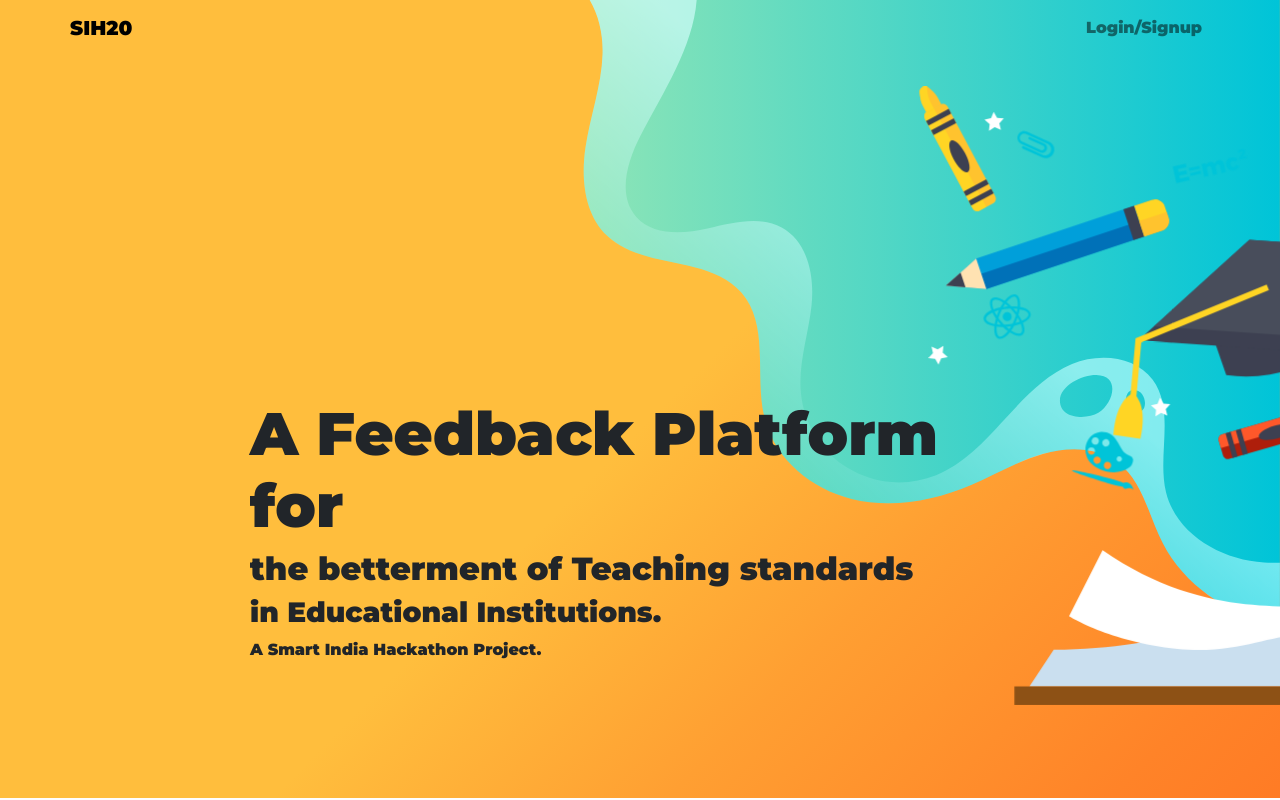
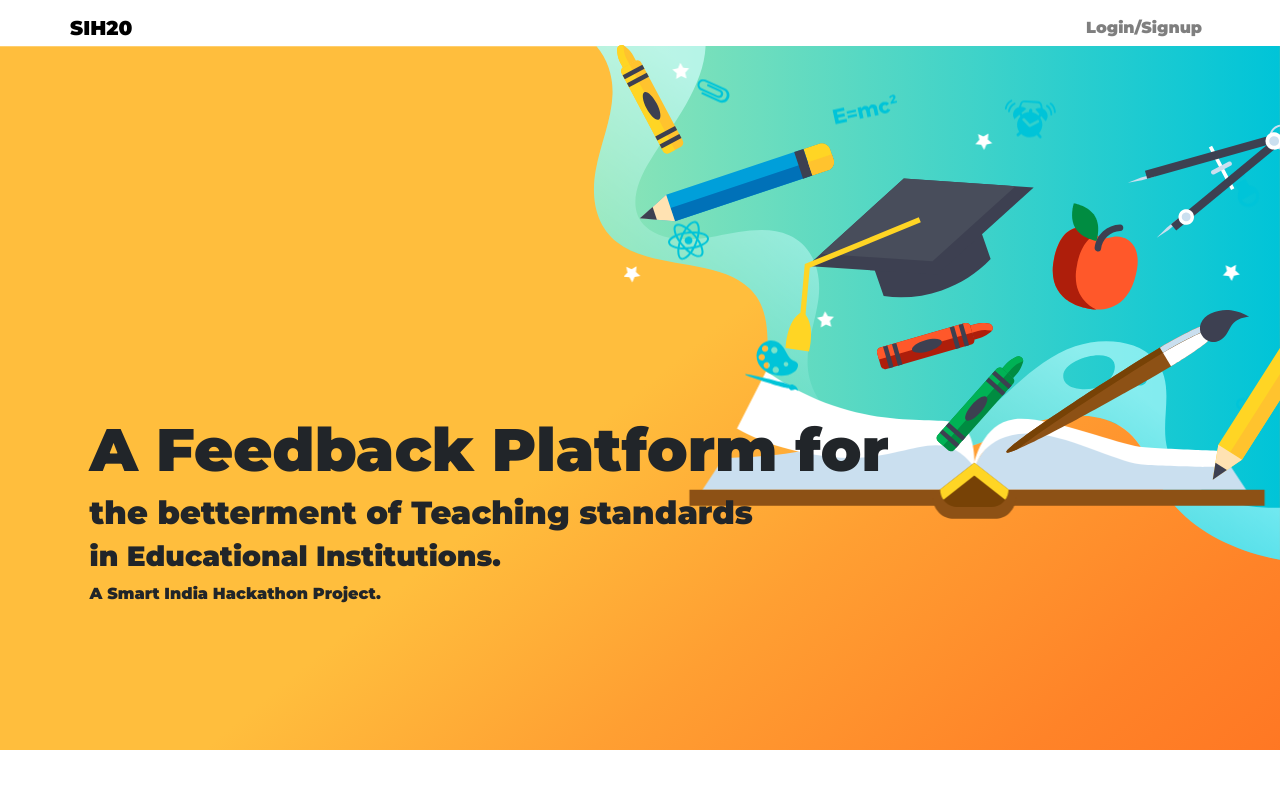
Before and after one commit to RahulKraken/teacher-feedback-sih20, a React (Create React App) app in the folder frontend/: page / in a window 1280 px wide. Built offline with nearby package versions, Linux system fonts and the light colour scheme.

Commit message:
logout added

```diff
--- a/frontend/src/components/landing.jsx
+++ b/frontend/src/components/landing.jsx
@@ -3,15 +3,19 @@ import { ReactComponent as Book } from "../svg/book.svg";
 import { ReactComponent as Stars } from "../svg/stars.svg";
 import { ReactComponent as Elements } from "../svg/elements.svg";
 import { ReactComponent as Things } from "../svg/things.svg";
+import { ReactComponent as BGL } from "../svg/BGL.svg";
 import "../styles/landing.css";
 
 const Landing = () => {
   return (
     <div className="land">
-      <Book id="book" />
-      <Stars id="stars" />
-      <Elements id="elements" />
-      <Things id="things" />
+      <div className="vects">
+        <BGL id="bgl" />
+        <Book id="book" />
+        <Stars id="stars" />
+        <Elements id="elements" />
+        <Things id="things" />
+      </div>
       <div id="intro">
         <h1>A Feedback Platform for </h1>
         <h2>the betterment of Teaching standards</h2>
--- a/frontend/src/components/navigate.jsx
+++ b/frontend/src/components/navigate.jsx
@@ -23,6 +23,15 @@ const Navigate = ({ user, mode }) => {
     }
 
     setDrop(-1 * drop);
+  };
+
+  const handleLogout = (e) => {
+    e.preventDefault();
+
+    sessionStorage.removeItem("token");
+    sessionStorage.removeItem("mode");
+    sessionStorage.removeItem("user");
+    window.location = "/";
   };
   return (
     <div>
@@ -57,8 +66,11 @@ const Navigate = ({ user, mode }) => {
           {mode == 1 ? "Teacher" : "Officer"}
         </p>
         <a href="/my/dashboard" id="dash-btn">
-          My Dashboard
+          Dashboard
         </a>
+        <button className="logout-btn" onClick={handleLogout}>
+          Logout
+        </button>
       </div>
     </div>
   );
--- a/frontend/src/styles/landing.css
+++ b/frontend/src/styles/landing.css
@@ -1,5 +1,5 @@
 .land {
-  background: url("../svg/bgL.svg");
+  /* background: url("../svg/bgL.svg"); */
   overflow: hidden;
   height: 100vh;
   width: 100vw;
@@ -12,21 +12,21 @@
 @keyframes animateOp {
   0% {
     opacity: 0;
-    transform: translateX(-10px) scale(2.3);
+    transform: translateX(-10px) scale(2);
   }
   100% {
     opacity: 100;
-    transform: translateX(0px) scale(2.3);
+    transform: translateX(0px) scale(2);
   }
 }
 
 @keyframes animateRi {
   0% {
-    transform: translateX(-10px) scale(2.3);
+    transform: translateX(-10px) scale(2);
   }
   100% {
     opacity: 100;
-    transform: translateX(0px) scale(2.3);
+    transform: translateX(0px) scale(2);
   }
 }
 
@@ -34,37 +34,49 @@
 #things,
 #elements,
 #stars {
-  position: absolute;
-  transform: scale(2.3);
+  position: fixed;
+  transform: scale(2);
   opacity: 0;
 }
 
+#bgl {
+  position: fixed;
+  height: 100vh;
+  width: 100vw;
+  z-index: -5;
+}
+
 #book {
-  transform: scale(2.3);
-  margin: 600px 1200px;
+  margin: 32% 65%;
   animation: animateRi 0.5s ease-in-out forwards;
 }
 
 #stars {
-  margin: 260px 1150px;
+  margin: 13.8% 62%;
   animation: animateOp 0.5s ease-out 0.5s forwards;
 }
 
 #elements {
-  margin: 250px 1180px;
+  margin: 13.33% 64%;
   animation: animateOp 0.5s ease-out 1s forwards;
 }
 
 #things {
-  margin: 230px 1150px;
+  margin: 12.2% 62%;
   animation: animateOp 0.5s ease-out 1.5s forwards;
 }
 
 #intro {
-  margin: 400px 250px;
-  position: absolute;
+  margin: -30% 7%;
+  position: fixed;
+  z-index: 5;
 }
 
 #intro h1 {
   font-size: 60px;
 }
+
+.vects {
+  height: 100%;
+  width: 100%;
+}
--- a/frontend/src/styles/navigate.css
+++ b/frontend/src/styles/navigate.css
@@ -15,8 +15,8 @@
   position: fixed;
   height: 450px;
   width: 330px;
-  margin-left: 1170px;
-  margin-top: -15px;
+  margin-left: 63%;
+  margin-top: -1%;
   visibility: hidden;
   opacity: 0;
   transition: opacity ease-in-out 500ms;
@@ -34,10 +34,21 @@
 #dash-btn {
   background-color: rgb(255, 239, 11);
   border-radius: 10px;
-  margin: -60px 90px;
+  margin: 20% 33%;
   padding: 13px 10px;
   text-decoration: none;
   color: black;
+}
+
+.logout-btn {
+  background-color: rgb(209, 20, 20);
+  border-radius: 10px;
+  margin: 10% 37%;
+  padding: 10px 10px;
+  text-decoration: none;
+  color: black;
+  border: none;
+  outline: none !important;
 }
 
 #brand {
```
Also changed, not shown: frontend/src/svg/BGL.svg (added).
